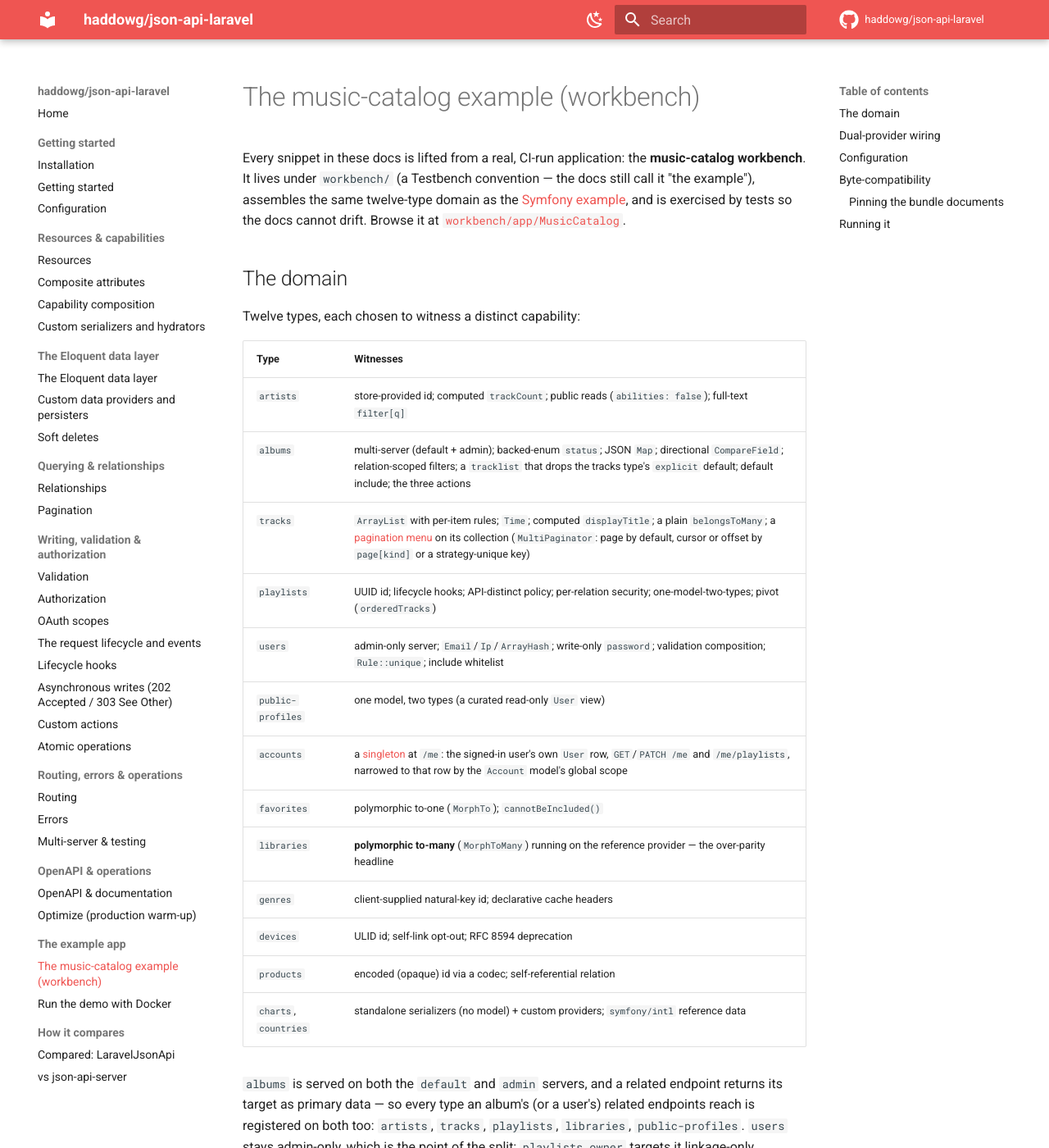
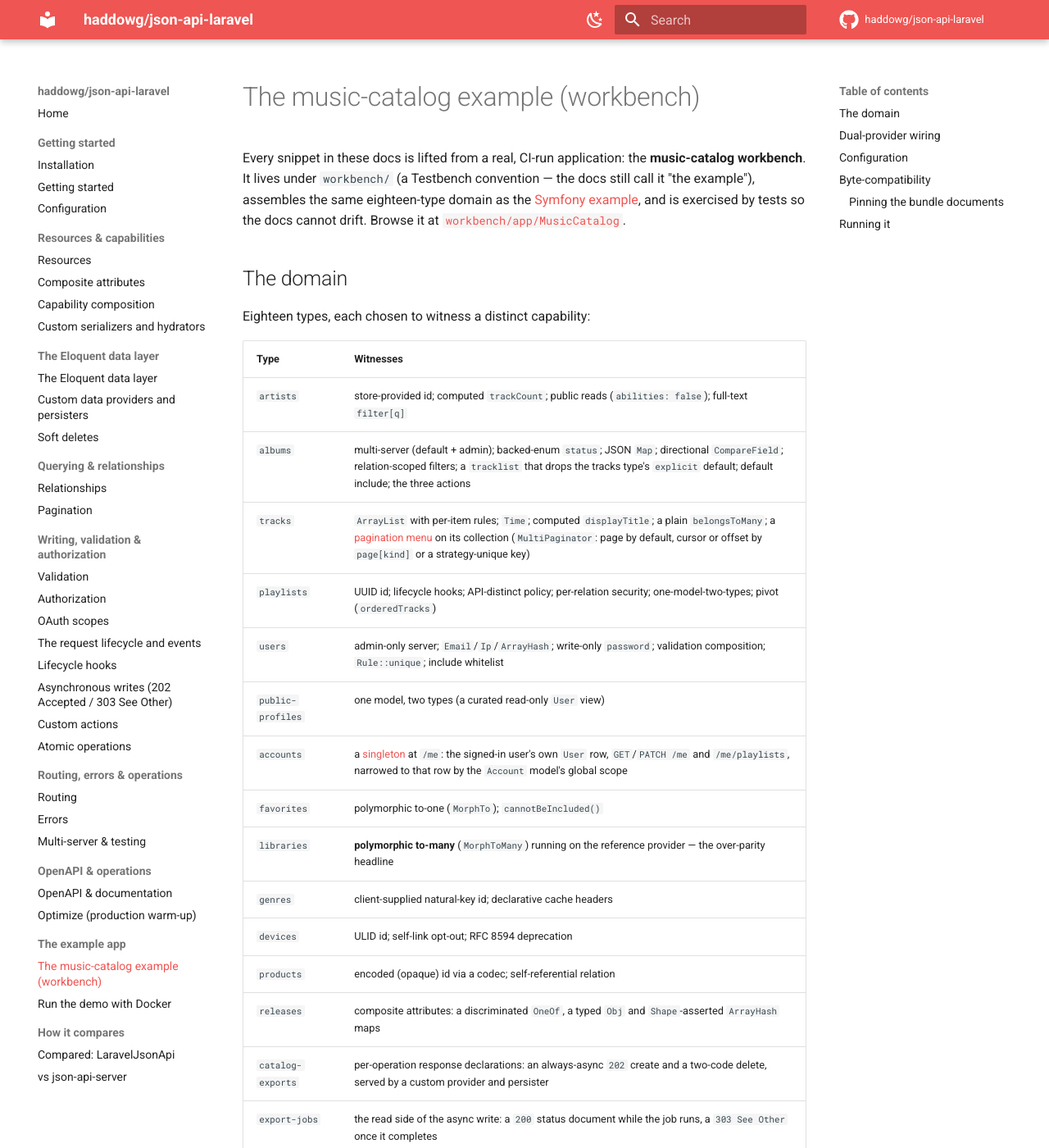
Before and after one commit to haddowg/json-api-laravel, an MkDocs documentation site: the page built from docs/workbench.md, in a window 1280 px wide and 1400 px high. Shown: the whole window at 82% size. Built offline with MkDocs 1.6.1 and Material for MkDocs 9.7.7, drawn with Linux system fonts in a browser that asks for light colours; comment, search, counter and statistics services are not loaded; some of the changed text lies outside the part shown.

Commit message:
docs: count the workbench's eighteen types
The workbench docs, the Docker guide, the docs index and the README still called the music catalog a twelve-type domain. It serves eighteen, and the workbench table now lists the four it left out.

````diff
--- a/docs/workbench.md
+++ b/docs/workbench.md
@@ -2,14 +2,14 @@
 
 Every snippet in these docs is lifted from a real, CI-run application: the **music-catalog
 workbench**. It lives under `workbench/` (a Testbench convention — the docs still call it "the
-example"), assembles the same twelve-type domain as the
+example"), assembles the same eighteen-type domain as the
 [Symfony example](https://github.com/haddowg/json-api-symfony), and is exercised by tests so
 the docs cannot drift. Browse it at
 [`workbench/app/MusicCatalog`](https://github.com/haddowg/json-api-laravel/blob/main/workbench/app/MusicCatalog).
 
 ## The domain
 
-Twelve types, each chosen to witness a distinct capability:
+Eighteen types, each chosen to witness a distinct capability:
 
 | Type | Witnesses |
 | --- | --- |
@@ -25,6 +25,10 @@ Twelve types, each chosen to witness a distinct capability:
 | `genres` | client-supplied natural-key id; declarative cache headers |
 | `devices` | ULID id; self-link opt-out; RFC 8594 deprecation |
 | `products` | encoded (opaque) id via a codec; self-referential relation |
+| `releases` | composite attributes: a discriminated `OneOf`, a typed `Obj` and `Shape`-asserted `ArrayHash` maps |
+| `catalog-exports` | per-operation response declarations: an always-async `202` create and a two-code delete, served by a custom provider and persister |
+| `export-jobs` | the read side of the async write: a `200` status document while the job runs, a `303 See Other` once it completes |
+| `reissues` | a [related-only](resources.md#related-only-types) type: the album `reissue` action's request document, with no paths of its own |
 | `charts`, `countries` | standalone serializers (no model) + custom providers; `symfony/intl` reference data |
 
 `albums` is served on both the `default` and `admin` servers, and a related endpoint returns
@@ -137,6 +141,6 @@ vendor/bin/testbench serve            # serve the DEFAULT workbench suite at /ap
 docker compose up                     # serve the FULL music-catalog domain — see docker.md
 ```
 
-To serve the full twelve-type domain over HTTP, use the [Docker demo](docker.md) — it swaps in
+To serve the full eighteen-type domain over HTTP, use the [Docker demo](docker.md) — it swaps in
 the music-catalog Testbench config so `testbench serve` boots the whole domain instead of the
 default suite.
````
Also changed, not shown: README.md (+1 -1 lines), docs/docker.md (+1 -1 lines), docs/index.md (+1 -1 lines).
